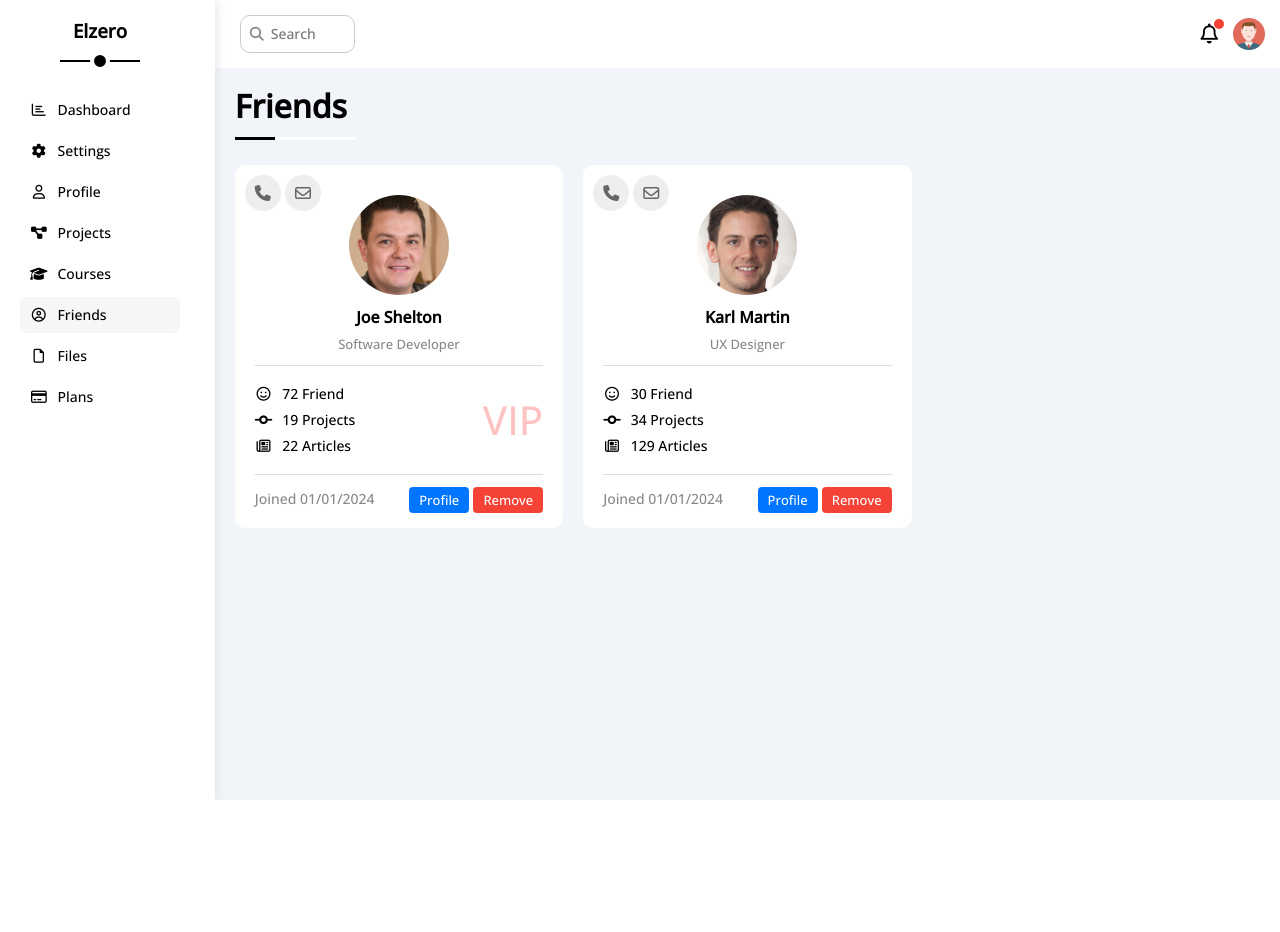
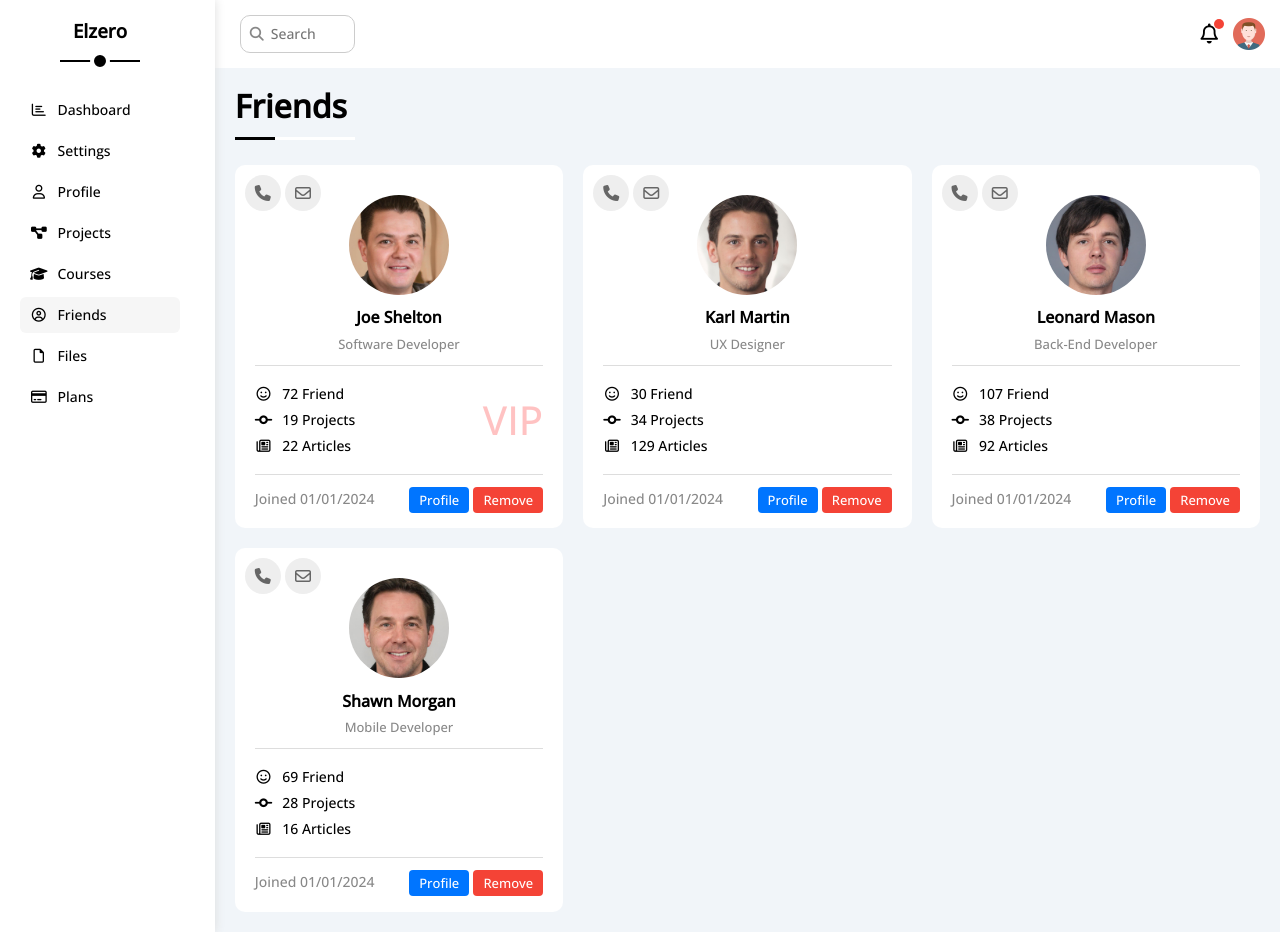
Before and after one commit to AmieMalik06/SimpleWebApp, a plain HTML site: page friends.html in a window 1280 px wide. Before the commit the page ends 800 px from the top, so only its background shows below. Drawn offline with nearby package versions, Linux system fonts and the light colour scheme.

Commit message:
update html file

```diff
--- a/friends.html
+++ b/friends.html
@@ -11,7 +11,7 @@
     <link rel="preconnect" href="https://fonts.googleapis.com" />
     <link rel="preconnect" href="https://fonts.gstatic.com" crossorigin />
     <link href="https://fonts.googleapis.com/css2?family=Open+Sans:wght@300;500&#038;display=swap" rel="stylesheet" />
-    <link rel="icon" type="image/-icon" href="imgs/icon-5.png">
+    <link rel="icon" type="image/-icon" href="imgs/logo-Ak.png">
 </head>
 <body>
     <div class="page d-flex">
@@ -135,6 +135,52 @@
                             </div>
                         </div>
                     </div>
+                    <div class="friend bg-white p-relative rad-10 p-20 p-relative">
+                        <div class="icons p-absolute">
+                            <i class="fa-solid fa-phone"></i>
+                            <i class="fa-regular fa-envelope"></i>
+                        </div>
+                        <div class="txt">
+                            <img src="imgs/Img male (4).jpg" alt="">
+                            <h4 class="m-0">Leonard Mason</h4>
+                            <p class="fs-13 c-gray mt-10">Back-End Developer</p>
+                        </div>
+                        <div class="info pt-15 pb-15">
+                            <div><i class="fa-regular fa-face-smile fa-fw"></i><span>107 Friend</span></div>
+                            <div><i class="fa-solid fa-code-commit fa-fw"></i><span>38 Projects</span></div>
+                            <div><i class="fa-regular fa-newspaper fa-fw"></i><span>92 Articles</span></div>
+                        </div>
+                        <div class="buttons between-flex pt-15">
+                            <span class="c-gray fs-14">Joined 01/01/2024</span>
+                            <div>
+                                <a class="btn-shape c-white fs-13 bg-blue" href="#">Profile</a>
+                                <a class="btn-shape c-white fs-13 bg-red" href="#">Remove</a>
+                            </div>
+                        </div>
+                    </div>
+                    <div class="friend bg-white p-relative rad-10 p-20 p-relative">
+                        <div class="icons p-absolute">
+                            <i class="fa-solid fa-phone"></i>
+                            <i class="fa-regular fa-envelope"></i>
+                        </div>
+                        <div class="txt">
+                            <img src="imgs/Img male (3).jpg" alt="">
+                            <h4 class="m-0">Shawn Morgan</h4>
+                            <p class="fs-13 c-gray mt-10">Mobile Developer</p>
+                        </div>
+                        <div class="info pt-15 pb-15">
+                            <div><i class="fa-regular fa-face-smile fa-fw"></i><span>69 Friend</span></div>
+                            <div><i class="fa-solid fa-code-commit fa-fw"></i><span>28 Projects</span></div>
+                            <div><i class="fa-regular fa-newspaper fa-fw"></i><span>16 Articles</span></div>
+                        </div>
+                        <div class="buttons between-flex pt-15">
+                            <span class="c-gray fs-14">Joined 01/01/2024</span>
+                            <div>
+                                <a class="btn-shape c-white fs-13 bg-blue" href="#">Profile</a>
+                                <a class="btn-shape c-white fs-13 bg-red" href="#">Remove</a>
+                            </div>
+                        </div>
+                    </div>
                 </div>
                 <!-- End Friends Widget -->
             </div>
```
Also changed, not shown: imgs/Img male (3).jpg (added), imgs/Img male (4).jpg (added).
